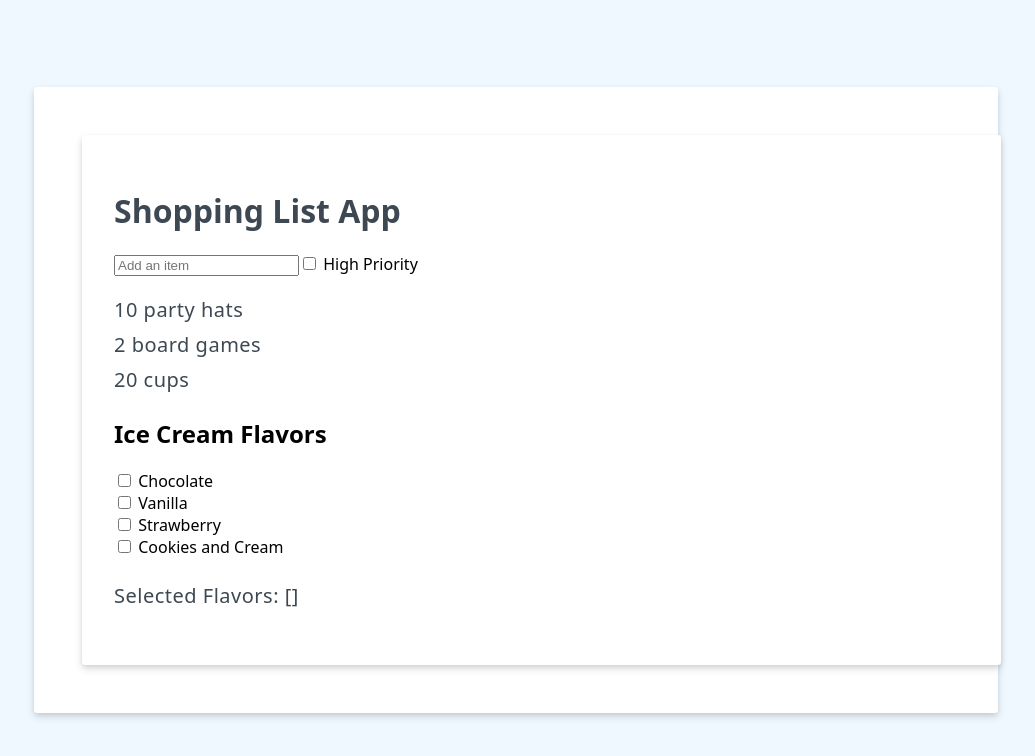
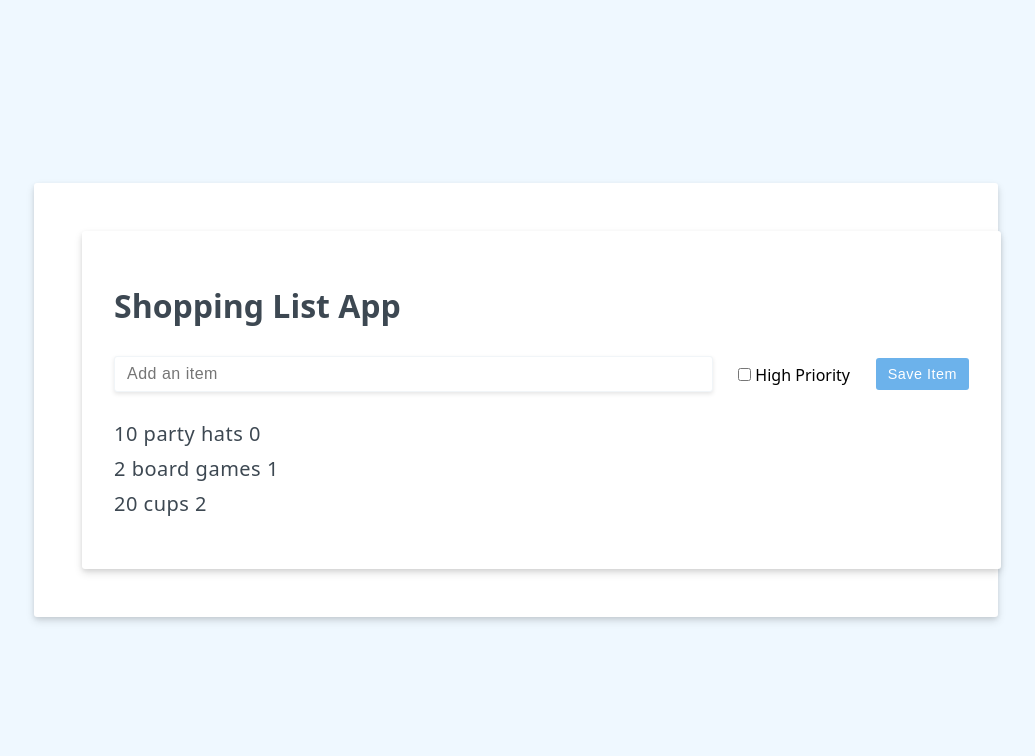
Before and after one commit to Audyari/Vue.js-Fundamentals, a Vue app in the folder 3. Vue.js 3 Fundamentals with the Composition API/1. Getting Started with Vue.js and the Composition API/my-vue-app/: page / in a window 1280 px wide. Shown: the top 756 px of the page, without its empty margins (124-1159 px from the left). Built offline with nearby package versions, Linux system fonts and the light colour scheme.

Commit message:
5. User Events in Vue 3

```diff
--- a/3. Vue.js 3 Fundamentals with the Composition API/1. Getting Started with Vue.js and the Composition API/my-vue-app/src/App.vue
+++ b/3. Vue.js 3 Fundamentals with the Composition API/1. Getting Started with Vue.js and the Composition API/my-vue-app/src/App.vue
@@ -5,6 +5,6 @@
 </template>
 
 <script setup>
-import HelloWord1 from './components/HelloWord3.vue'
+import HelloWord1 from './components/HelloWord4.vue'
 import './assets/styles.css';
 </script>
--- /dev/null
+++ b/3. Vue.js 3 Fundamentals with the Composition API/1. Getting Started with Vue.js and the Composition API/my-vue-app/src/components/HelloWord4.vue
@@ -0,0 +1,32 @@
+<script setup>
+import { ref } from 'vue'
+
+const header = ref('Shopping List App')
+const items = ref([
+  { id: 1, label: "10 party hats" },
+  { id: 2, label: "2 board games" },
+  { id: 3, label: "20 cups" }
+])
+const newItem = ref("")
+const newItemHighPriority = ref(false)
+</script>
+
+<template>
+  <h1>{{ header }}</h1>
+  <form class="add-item-form" @submit.prevent="items.push({ id: items.length + 1, label: newItem })">
+    <input v-model.trim="newItem" type="text" placeholder="Add an item">
+    <label>
+      <input type="checkbox" v-model="newItemHighPriority">
+      High Priority
+    </label>
+    <button class="btn btn-primary">
+      Save Item
+    </button>
+  </form>
+  <ul>
+    <li v-for="({ id, label }, index) in items" :key="id">
+      {{ label }}
+      {{index}}
+    </li>
+  </ul>
+</template>
```
